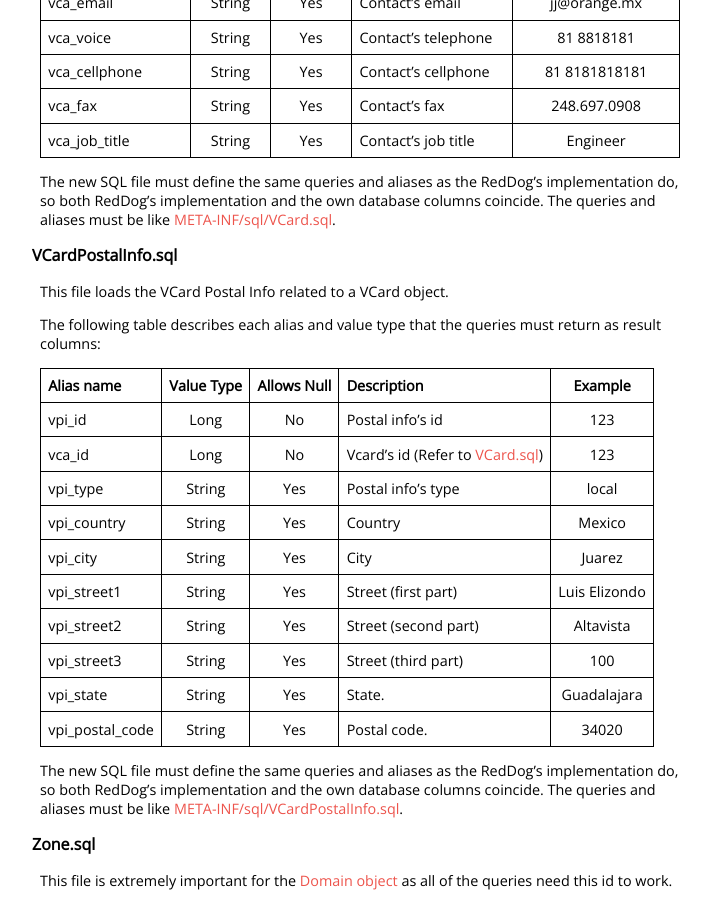
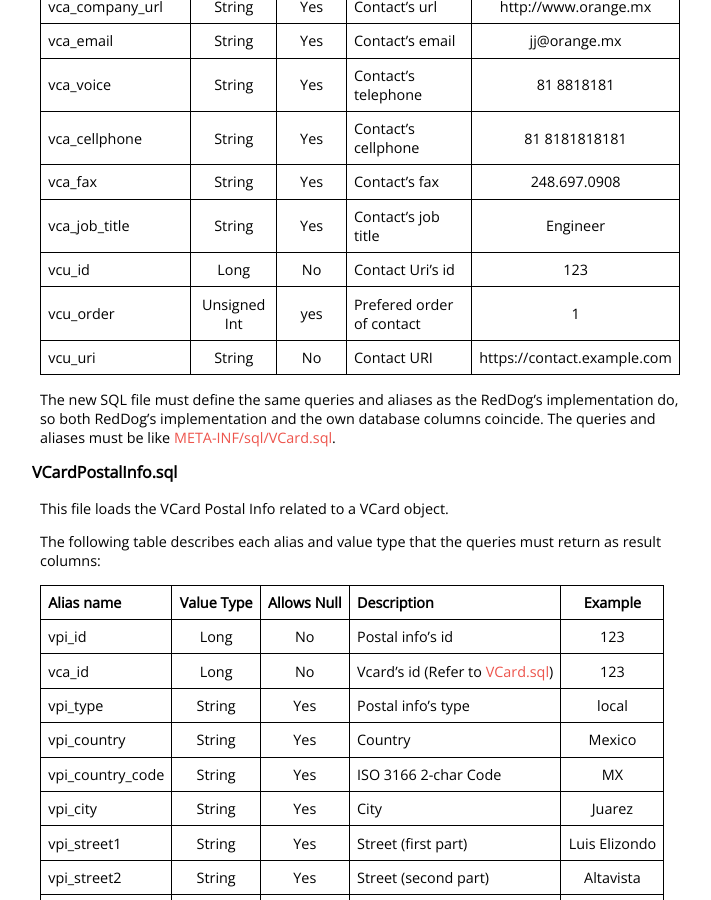
Before and after one commit to NICMx/rdap-server, a Jekyll site: the page built from overriding-queries.md, in a window 1280 px wide and 900 px high, scrolled down 13042 px. Shown: the whole window, without its empty margins (280-991 px from the left). Built offline with Jekyll 4.4.1, drawn with Linux system fonts in a browser that asks for light colours; nearby versions of some CDN libraries; some of the changed text lies outside the part shown.

Commit message:
Add missing information
fix nicmx/rdap-server#92

```diff
--- a/overriding-queries.md
+++ b/overriding-queries.md
@@ -126,7 +126,7 @@ This file loads a DSData data object. The following table describes each alias a
 |Alias name|Value Type|Allows Null|Description|Example|
 |:---------|:--------:|:---------:|:----------|:-----:|
 |dsd_id|	Long|	No|	Ds data's id|	123|
-|sdns_id|	Long|	No|	Secure DNS's id (Refer to [SecureDNS.sql](#securednssql)|	123|
+|sdns_id|	Long|	No|	Secure DNS's id (Refer to [SecureDNS.sql](#securednssql))|	123|
 |dsd_keytag|	Integer|	No|	An integer as specified by the key tag field of a DNS DS record|	12345|
 |dsd_algorithm|	Integer|	No|	An integer as specified by the algorithm field of a DNS DS record|	3|
 |dsd_digest|	String|	No|	A string as specified by the digest field of a DNS DS record|	49FD46E6C4B45C55D4AC|
@@ -387,6 +387,9 @@ The following table describes each alias and value type that the queries must re
 |vca_cellphone|	String|	Yes|	Contact's cellphone|	81 8181818181|
 |vca_fax|	String|	Yes|	Contact's fax|	248.697.0908|
 |vca_job_title|	String|	Yes|	Contact's job title|	Engineer|
+|vcu_id|	Long|	No|	Contact Uri's id|	123|
+|vcu_order|	Unsigned Int|	yes|	Prefered order of contact|	1|
+|vcu_uri|	String|	No|	Contact URI|	https://contact.example.com|
 
 The new SQL file must define the same queries and aliases as the RedDog's implementation do, so both RedDog's implementation and the own database columns coincide. The queries and aliases must be like [META-INF/sql/VCard.sql](https://github.com/NICMx/rdap-sql-provider/blob/master/src/main/resources/META-INF/sql/VCard.sql).
 
@@ -403,6 +406,7 @@ The following table describes each alias and value type that the queries must re
 |vca_id|	Long|	No|	Vcard's id (Refer to [VCard.sql](#vcardsql))|	123|
 |vpi_type|	String|	Yes|	Postal info's type|	local|
 |vpi_country|	String|	Yes|	Country|	Mexico|
+|vpi_country_code|	String|	Yes|	ISO 3166 2-char Code|	MX|
 |vpi_city|	String|	Yes|	City|	Juarez|
 |vpi_street1|	String|	Yes|	Street (first part)|	Luis Elizondo|
 |vpi_street2|	String|	Yes|	Street (second part)|	Altavista|
```
Also changed, not shown: other parts of overriding-queries.md (+1 -1 lines), migration.md (+3 -2 lines).
